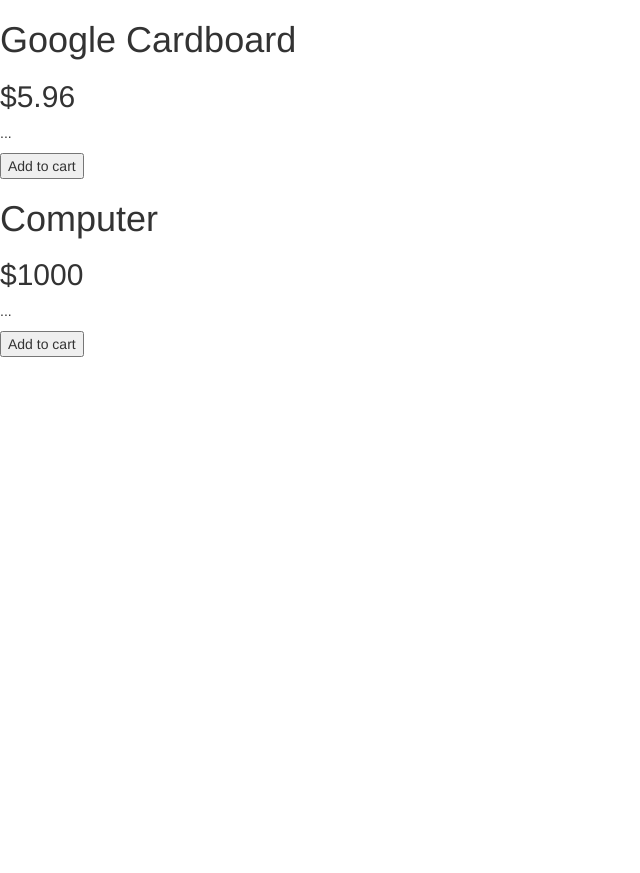
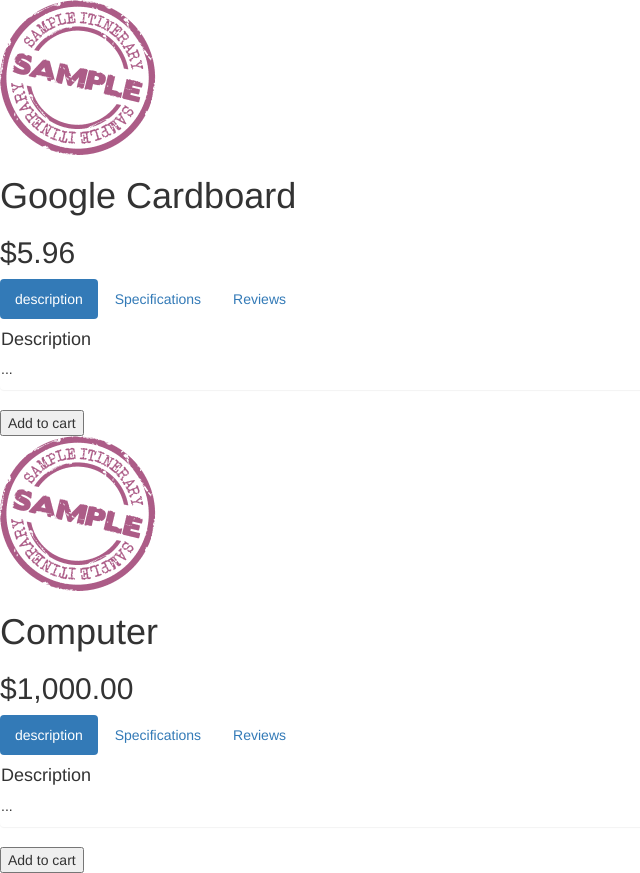
Before and after one commit to newage/angular-example, a website: page index.html in a window 1280 px wide. Shown: the whole page, without its empty margins (0-640 px from the left). Before the commit the page ends 800 px from the top, so only its background shows below. Drawn offline with nearby package versions, Linux system fonts and the light colour scheme.

Commit message:
Added tabs and example image

```diff
--- a/index.html
+++ b/index.html
@@ -5,9 +5,35 @@
   </head>
   <body ng-controller="StoreController as store">
     <div ng-repeat="product in store.products" ng-hide="product.soldOut">
+      <img ng-src="{{product.images[0].full}}" />
       <h1>{{product.name}}</h1>
-      <h2>${{product.price}}</h2>
-      <p>{{product.description}}</p>
+      <h2>{{product.price|currency}}</h2>
+      <section ng-init="tab = 1">
+        <ul class="nav nav-pills">
+          <li ng-class="{active:tab === 1}">
+            <a href ng-click="tab = 1">description</a>
+          </li>
+          <li ng-class="{active:tab === 2}">
+            <a href ng-click="tab = 2">Specifications</a>
+          </li>
+          <li ng-class="{active:tab === 3}">
+            <a href ng-click="tab = 3">Reviews</a>
+          </li>
+        </ul>
+
+        <div class="panel" ng-show="tab === 1">
+          <h4>Description</h4>
+          <p>{{product.description}}</p>
+        </div>
+        <div class="panel" ng-show="tab === 2">
+          <h4>Specifications</h4>
+          <p>None yet</p>
+        </div>
+        <div class="panel" ng-show="tab === 3">
+          <h4>Reviews</h4>
+          <p>None yet</p>
+        </div>
+      </section>
       <button ng-show="product.purchaseButton">Add to cart</button>
     </div>
 
--- a/js/app.js
+++ b/js/app.js
@@ -10,14 +10,24 @@
             price: 5.96,
             description: '...',
             purchaseButton: true,
-            soldOut: false
+            soldOut: false,
+            images: [
+                {
+                    full: 'image/example_image.png'
+                }
+            ]
         },
         {
             name: 'Computer',
             price: 1000,
             description: '...',
             purchaseButton: true,
-            soldOut: false
+            soldOut: false,
+            images: [
+                {
+                    full: 'image/example_image.png'
+                }
+            ]
         }
     ];
 })();
```
Also changed, not shown: image/example_image.png (added).
